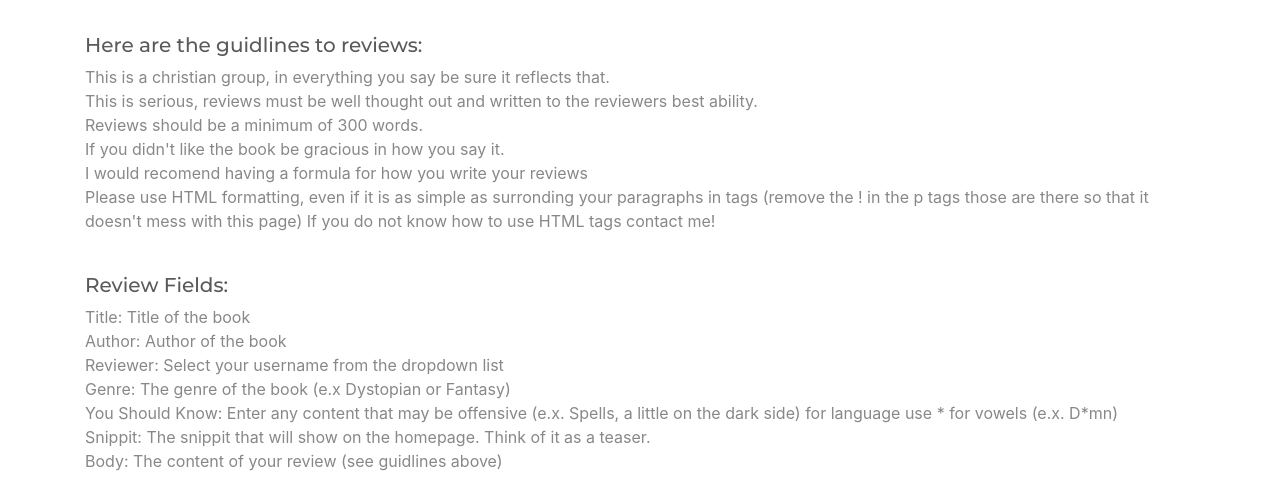
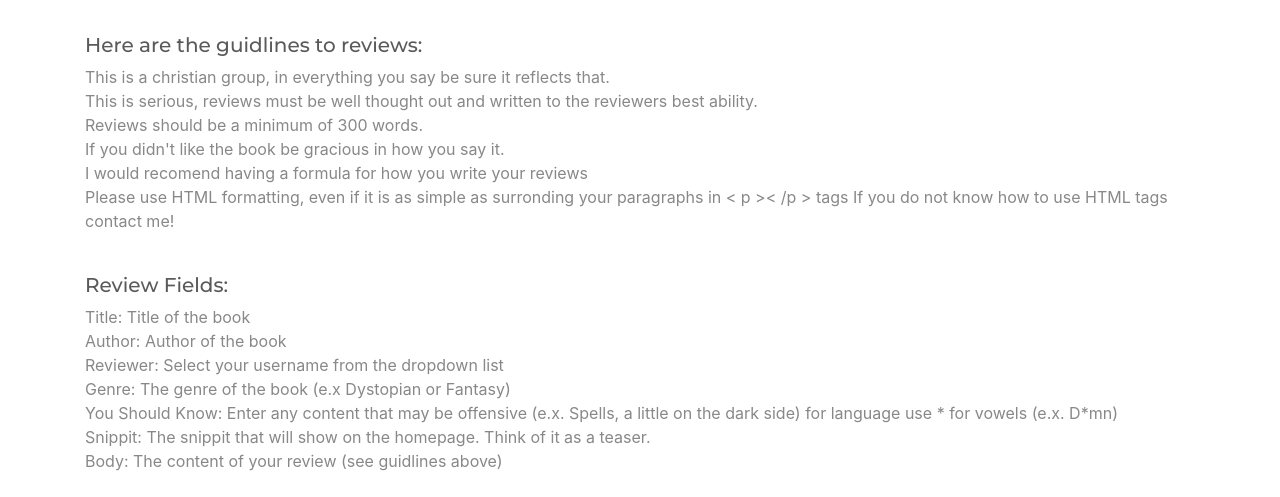
Before and after one commit to Agwebberley/best_of_books-live, a Django app: page /info in a window 1280 px wide. Shown: the part 175-672 px from the top of the page. Run offline with Django 3.2, Linux system fonts and the light colour scheme; a user stored in the database is signed in; some libraries are stand-ins or nearby versions.

Commit message:
info
info

```diff
--- a/mainapp/templates/info.html
+++ b/mainapp/templates/info.html
@@ -14,7 +14,7 @@ This is serious, reviews must be well thought out and written to the reviewers b
 Reviews should be a minimum of 300 words.<br>
 If you didn't like the book be gracious in how you say it.<br>
 I would recomend having a formula for how you write your reviews<br>
-Please use HTML formatting, even if it is as simple as surronding your paragraphs in <!p></!p> tags (remove the ! in the p tags those are there so that it doesn't mess with this page)  If you do not know how to use HTML tags contact me!<br>
+Please use HTML formatting, even if it is as simple as surronding your paragraphs in < p >< /p > tags   If you do not know how to use HTML tags contact me!<br>
 <br>
 <h5>Review Fields: </h5>
 Title: Title of the book <br>
```
